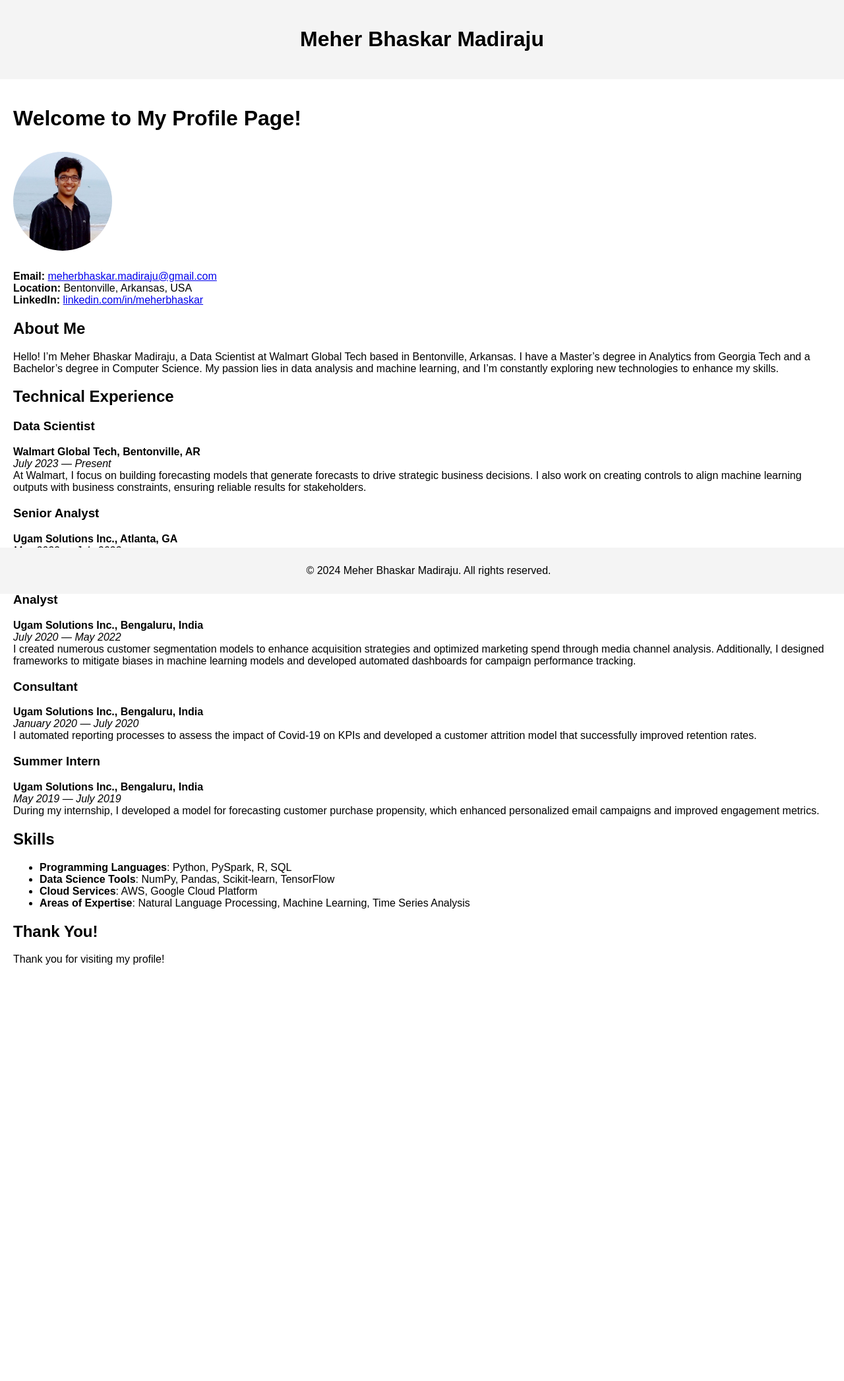
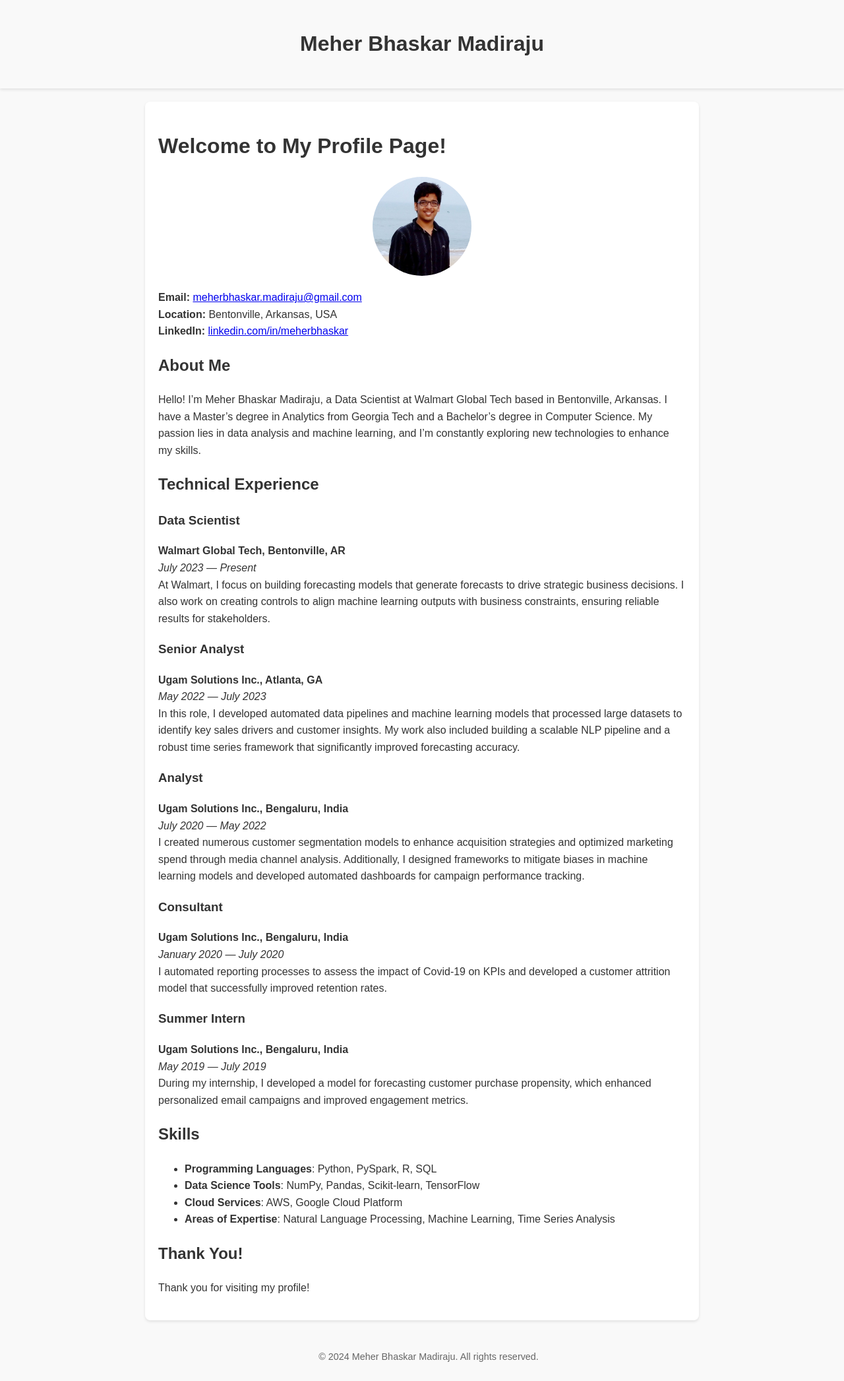
Before and after one commit to MeherBhaskar/meherbhaskar.github.io, a Jekyll site: the page built from index.md, in a window 1280 px wide. Shown: the whole page at 66% size. Built offline with Jekyll 4.4.1, drawn with Linux system fonts in a browser that asks for light colours; before the commit the page ends 1499 px from its top, so only the background shows below that.

Commit message:
Update UI

```diff
--- a/assets/css/style.css
+++ b/assets/css/style.css
@@ -1,31 +1,66 @@
+/* General body styles */
 body {
     font-family: Arial, sans-serif;
     margin: 0;
     padding: 0;
+    line-height: 1.6;
+    background-color: #f9f9f9; /* Light background for the page */
+    color: #333; /* Dark text color */
 }
 
+/* Header styles */
 header {
-    background: #f4f4f4;
     padding: 20px;
     text-align: center;
+    box-shadow: 0 2px 4px rgba(0, 0, 0, 0.1); /* Subtle shadow for depth */
 }
 
+/* Main content styles */
 main {
+    max-width: 800px;  /* Limit the width of the main content */
+    margin: 20px auto; /* Center align the main content */
     padding: 20px;
+    background: white;  /* White background for content area */
+    border-radius: 8px; /* Rounded corners */
+    box-shadow: 0 2px 4px rgba(0, 0, 0, 0.1); /* Subtle shadow for depth */
 }
 
+/* Profile image styles */
 .profile-image {
-    border-radius: 50%; /* Makes the image circular */
-    width: 150px;       /* Set the width */
-    height: 150px;      /* Set the height */
-    margin: 10px 0;     /* Add margin */
+    border-radius: 50%; /* Circular image */
+    width: 150px;       /* Fixed width */
+    height: 150px;      /* Fixed height */
+    margin: 20px 0;     /* Margin for spacing */
+    display: block;      /* Center the image */
+    margin-left: auto;
+    margin-right: auto;
 }
 
+/* Footer styles */
 footer {
     text-align: center;
     padding: 10px;
-    background: #f4f4f4;
-    position: fixed;
+    position: relative;
     width: 100%;
     bottom: 0;
+    font-size: 0.9em; /* Slightly smaller font size */
+    color: #666; /* Lighter text color */
 }
+
+/* Responsive styles */
+@media (max-width: 600px) {
+    header, footer {
+        text-align: center;
+        padding: 15px; /* Less padding on smaller screens */
+    }
+
+    main {
+        margin: 10px; /* Less margin on smaller screens */
+        padding: 15px; /* Less padding */
+    }
+
+    .profile-image {
+        width: 120px; /* Smaller image for mobile */
+        height: 120px; /* Smaller height for mobile */
+    }
+}
```
Also changed, not shown: 2 other files.
